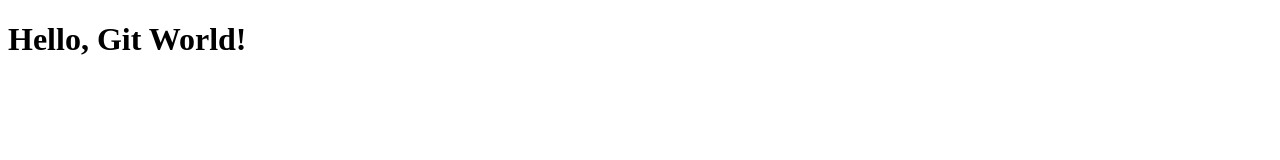
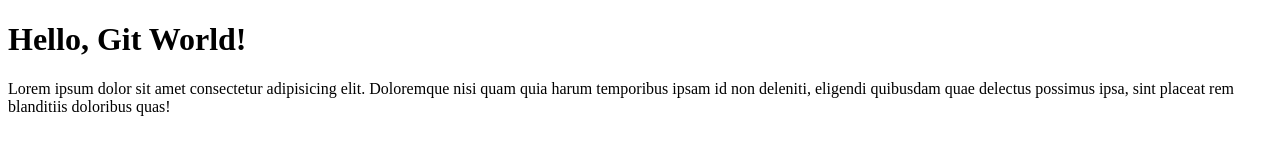
Before and after one commit to Jhonasjhones/exemplo, a plain HTML site: page index.html in a window 1280 px wide. Drawn offline with Linux system fonts and the light colour scheme.

Commit message:
Criação do parágrafo no index.html

```diff
--- a/index.html
+++ b/index.html
@@ -1,12 +1,17 @@
 <!DOCTYPE html>
 <html lang="pt-br">
-<head>
-    <meta charset="UTF-8">
-    <meta http-equiv="X-UA-Compatible" content="IE=edge">
-    <meta name="viewport" content="width=device-width, initial-scale=1.0">
+  <head>
+    <meta charset="UTF-8" />
+    <meta http-equiv="X-UA-Compatible" content="IE=edge" />
+    <meta name="viewport" content="width=device-width, initial-scale=1.0" />
     <title>Aula de git e github</title>
-</head>
-<body>
+  </head>
+  <body>
     <h1>Hello, Git World!</h1>
-</body>
+    <p>
+      Lorem ipsum dolor sit amet consectetur adipisicing elit. Doloremque nisi
+      quam quia harum temporibus ipsam id non deleniti, eligendi quibusdam quae
+      delectus possimus ipsa, sint placeat rem blanditiis doloribus quas!
+    </p>
+  </body>
 </html>
```
